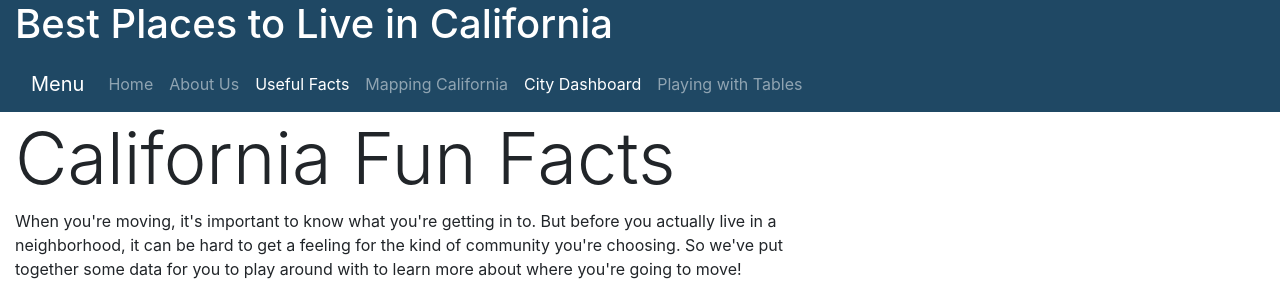
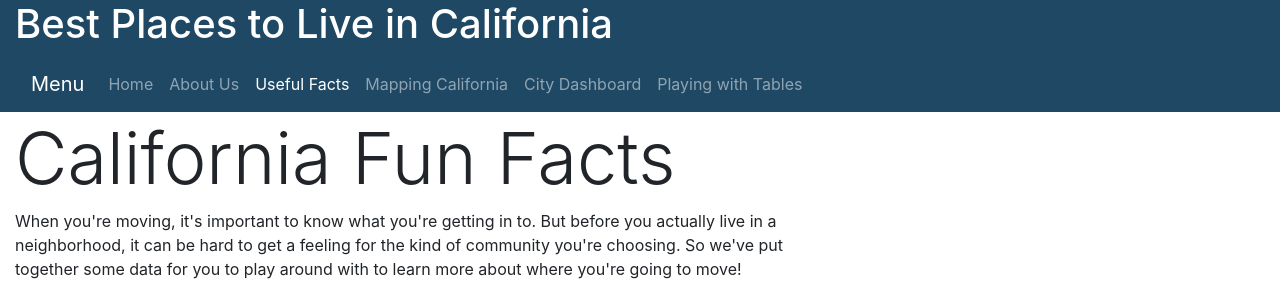
Before and after one commit to mayushah1/Best-Place-to-live, a Flask app: page /tbd in a window 1280 px wide. Shown: the top 297 px of the page. Run offline with Flask 2, Linux system fonts and the light colour scheme; some libraries are stand-ins or nearby versions.

Commit message:
fix active navbar

```diff
--- a/templates/map.html
+++ b/templates/map.html
@@ -39,7 +39,7 @@
                                 <a class="nav-item nav-link" href="/about">About Us</a>
                                 <a class="nav-item nav-link" href="/tbd">Useful Facts</a>
                                 <a class="nav-item nav-link active" href="/map">Mapping California<span class="sr-only">(current)</span></a>
-                                <a class="nav-item nav-link active" href="/dashboard">City Dashboard</a>
+                                <a class="nav-item nav-link" href="/dashboard">City Dashboard</a>
                                 <a class="nav-item nav-link" href="/table">Playing with Tables</a>
                             </div>
                         </div>
--- a/templates/tbd.html
+++ b/templates/tbd.html
@@ -35,7 +35,7 @@
                                 <a class="nav-item nav-link" href="/about">About Us</a>
                                 <a class='nav-item nav-link active' href='/tbd'>Useful Facts</a>
                                 <a class='nav-item nav-link' href='/map'>Mapping California</a>
-                                <a class="nav-item nav-link active" href="/dashboard">City Dashboard</a>
+                                <a class="nav-item nav-link" href="/dashboard">City Dashboard</a>
                                 <a class='nav-item nav-link' href='/table'>Playing with Tables</a>
                             </div>
                         </div>
```
